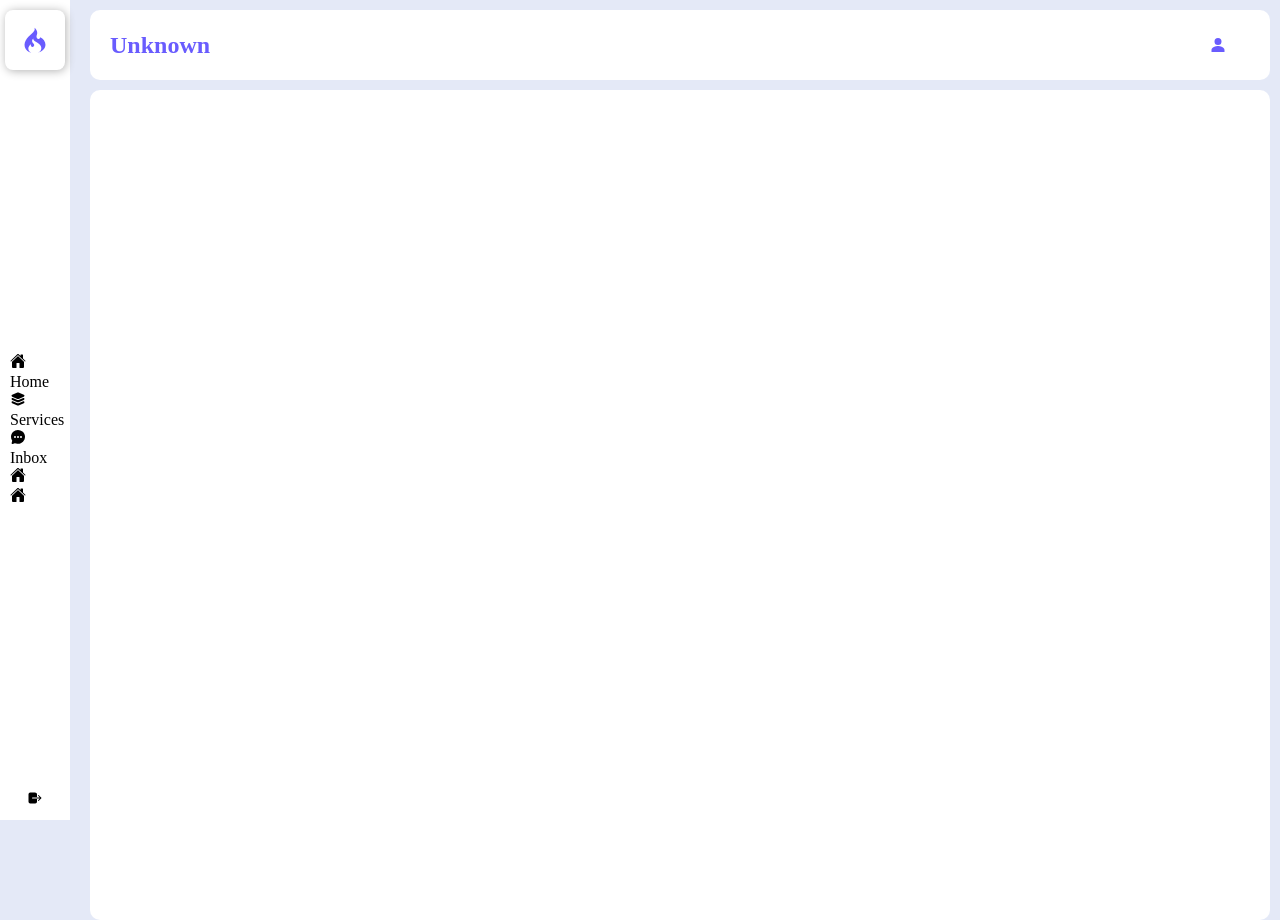
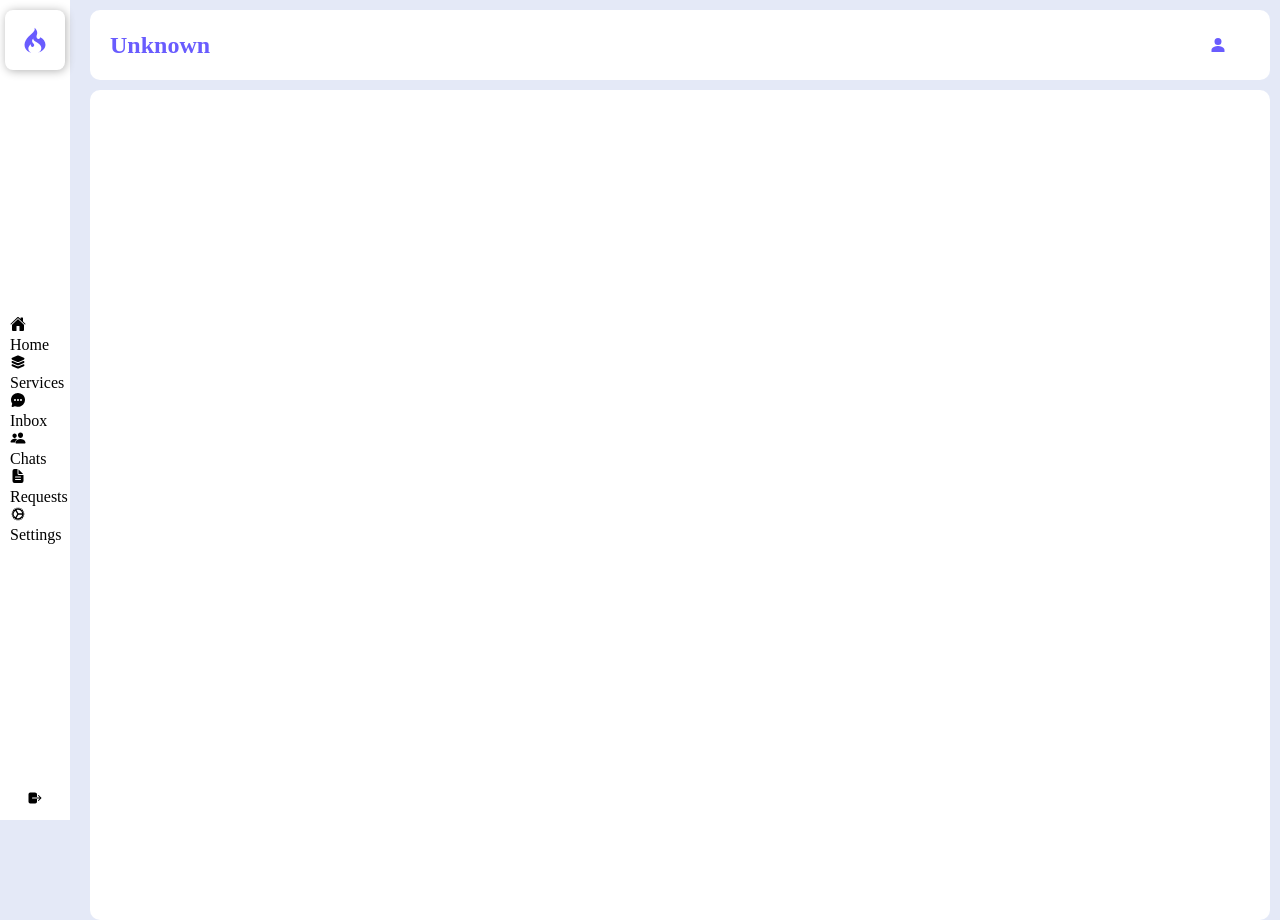
Before and after one commit to amegh-ts/Jobio, a React (Vite) app in the folder Client/jobio/: page / in a window 1280 px wide. Built offline with nearby package versions, Linux system fonts and the light colour scheme.

Commit message:
Update AdminNavbar.jsx

```diff
--- a/Client/jobio/src/Components/Admin/Navbar/AdminNavbar.jsx
+++ b/Client/jobio/src/Components/Admin/Navbar/AdminNavbar.jsx
@@ -26,30 +26,19 @@ const AdminNavbar = () => {
                         <span>Inbox</span>
                     </div>
                     <div className="menu-item">
-                        <IoHome className='icon' />
+                    <IoPeople className='icon' />
+                                <span>Chats</span>
                     </div>
                     <div className="menu-item">
-                        <IoHome className='icon' />
+                    <IoDocumentText className='icon' />
+                                <span>Requests</span>
+                    </div>
+                    <div className="menu-item">
+                    <IoCog className='icon' />
+                                <span>Settings</span>
                     </div>
 
-                    {/* <ul className="menu-links">
 
-                            <li className="nav-link">
-
-                            </li>
-                            <li className="nav-link">
-                                <IoPeople className='icon' />
-                                <span>Chats</span>
-                            </li>
-                            <li className="nav-link">
-                                <IoDocumentText className='icon' />
-                                <span>Requests</span>
-                            </li>
-                            <li className="nav-link">
-                                <IoCog className='icon' />
-                                <span>Settings</span>
-                            </li>
-                        </ul> */}
                 </div>
 
                 <footer>
```
